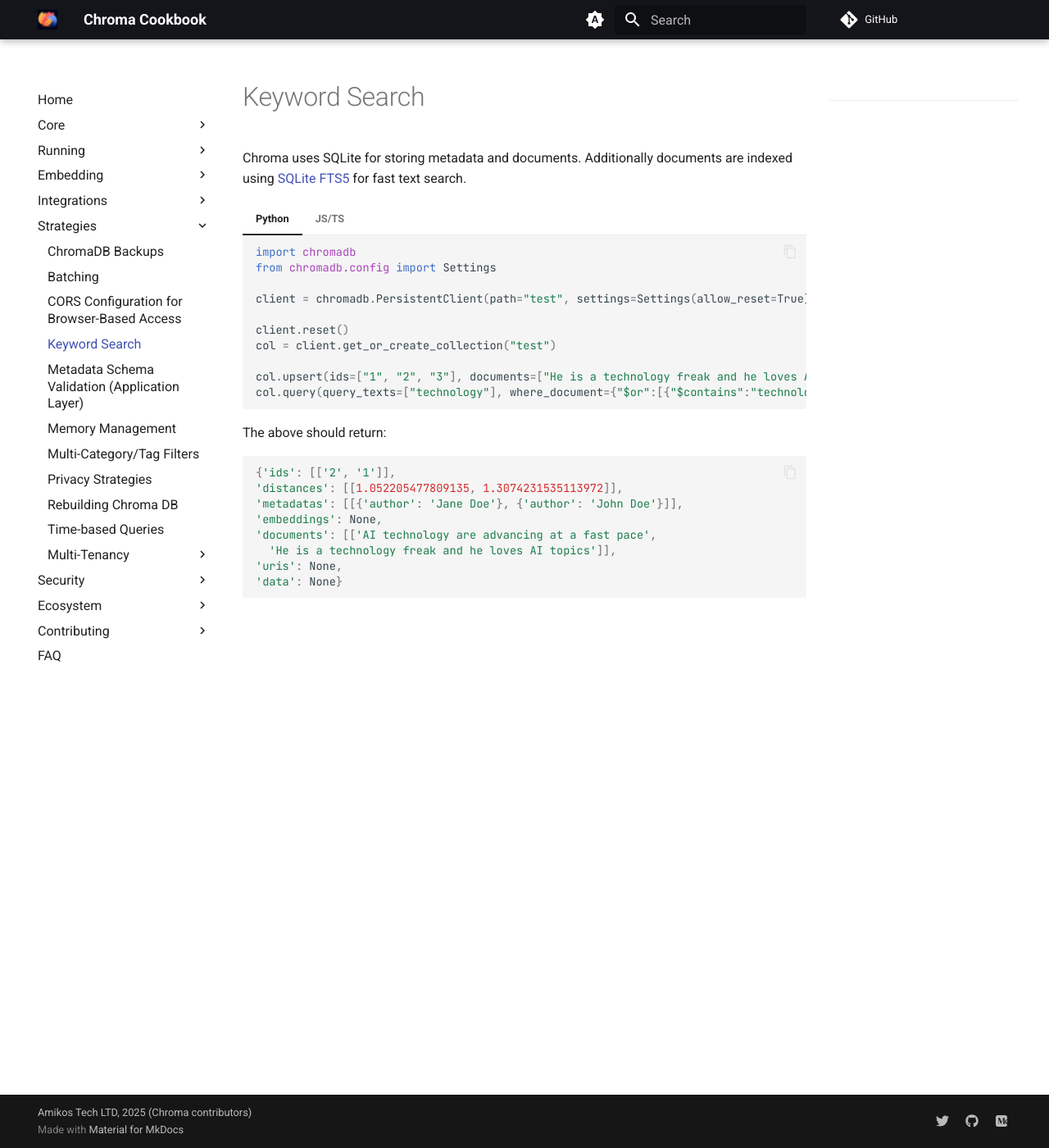
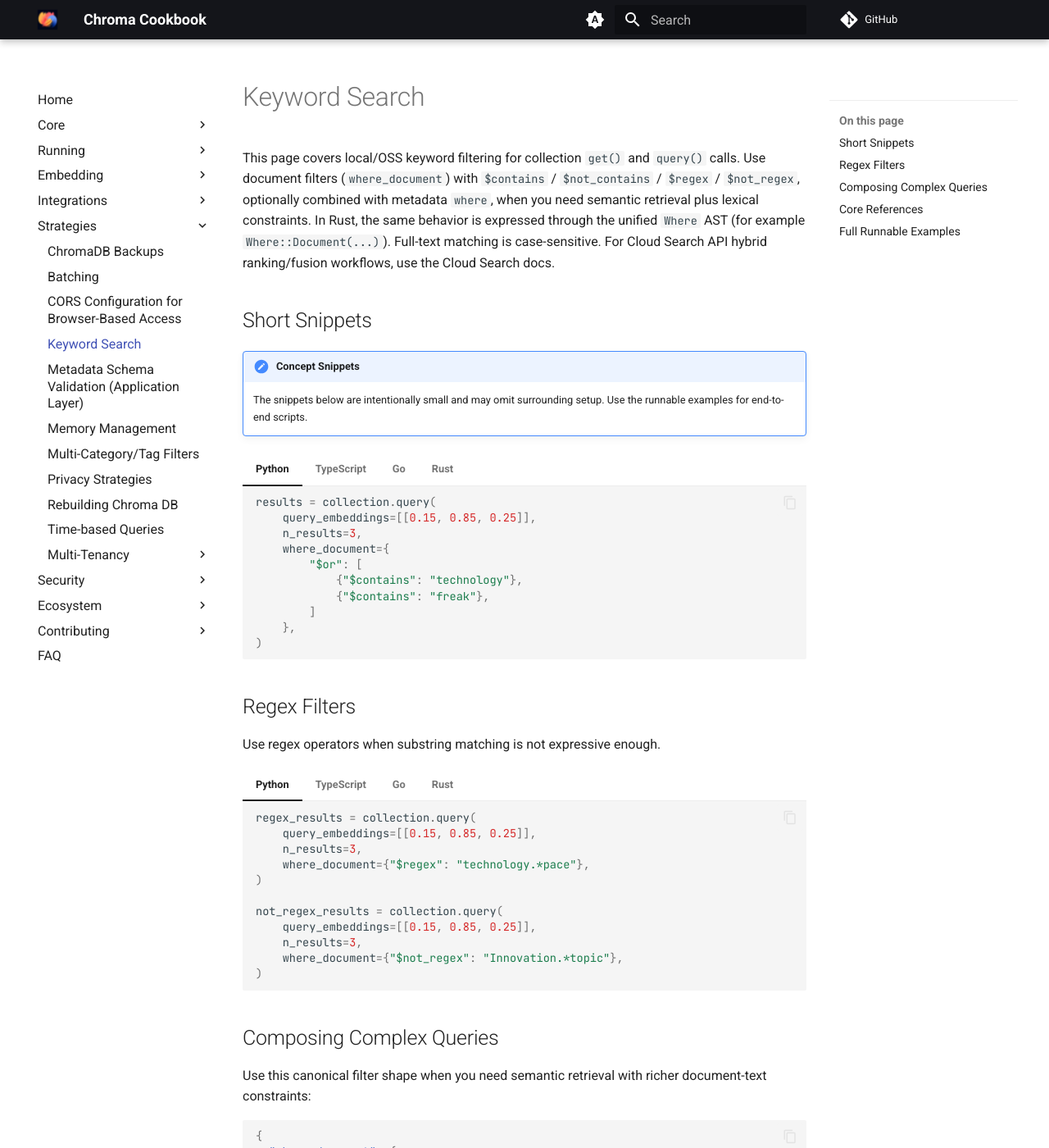
Before and after one commit to amikos-tech/chroma-cookbook, an MkDocs documentation site: the page built from docs/strategies/keyword-search.md, in a window 1280 px wide and 1400 px high. Shown: the whole window at 82% size. Built offline with MkDocs 1.6.1 and Material for MkDocs 9.7.7, drawn with Linux system fonts in a browser that asks for light colours; comment, search, counter and statistics services are not loaded; some of the changed text lies outside the part shown.

Commit message:
Add multi-language keyword search strategy and runnable examples (#143)

````diff
--- a/docs/strategies/keyword-search.md
+++ b/docs/strategies/keyword-search.md
@@ -1,64 +1,243 @@
 # Keyword Search
 
-Chroma uses SQLite for storing metadata and documents. Additionally documents are indexed using [SQLite FTS5](https://www.sqlite.org/fts5.html) for fast text search.
+This page covers local/OSS keyword filtering for collection `get()` and `query()` calls.
+Use document filters (`where_document`) with `$contains` / `$not_contains` / `$regex` / `$not_regex`, optionally combined with metadata `where`, when you need semantic retrieval plus lexical constraints.
+In Rust, the same behavior is expressed through the unified `Where` AST (for example `Where::Document(...)`).
+Full-text matching is case-sensitive. For Cloud Search API hybrid ranking/fusion workflows, use the Cloud Search docs.
 
+## Short Snippets
+
+!!! note "Concept Snippets"
+
+    The snippets below are intentionally small and may omit surrounding setup.
+    Use the runnable examples for end-to-end scripts.
 
 === "Python"
 
     ```python
-    import chromadb
-    from chromadb.config import Settings
-
-    client = chromadb.PersistentClient(path="test", settings=Settings(allow_reset=True))
-
-    client.reset()
-    col = client.get_or_create_collection("test")
-
-    col.upsert(ids=["1", "2", "3"], documents=["He is a technology freak and he loves AI topics", "AI technology are advancing at a fast pace", "Innovation in LLMs is a hot topic"],metadatas=[{"author": "John Doe"}, {"author": "Jane Doe"}, {"author": "John Doe"}])
-    col.query(query_texts=["technology"], where_document={"$or":[{"$contains":"technology"}, {"$contains":"freak"}]})
+    results = collection.query(
+        query_embeddings=[[0.15, 0.85, 0.25]],
+        n_results=3,
+        where_document={
+            "$or": [
+                {"$contains": "technology"},
+                {"$contains": "freak"},
+            ]
+        },
+    )
     ```
 
-    The above should return:
+=== "TypeScript"
 
+    ```typescript
+    const results = await collection.query({
+      queryEmbeddings: [[0.15, 0.85, 0.25]],
+      nResults: 3,
+      whereDocument: {
+        $or: [{ $contains: "technology" }, { $contains: "freak" }],
+      },
+    });
+    ```
 
+=== "Go"
+
+    ```go
+    results, err := collection.Query(ctx,
+      chroma.WithQueryEmbeddings(
+        embeddings.NewEmbeddingFromFloat32([]float32{0.15, 0.85, 0.25}),
+      ),
+      chroma.WithNResults(3),
+      chroma.WithWhereDocument(chroma.OrDocument(
+        chroma.Contains("technology"),
+        chroma.Contains("freak"),
+      )),
+    )
+    ```
+
+=== "Rust"
+
+    Rust uses a unified `Where` AST for both metadata and document filters.
+
+    ```rust
+    let where_clause = Where::Composite(CompositeExpression {
+        operator: BooleanOperator::Or,
+        children: vec![
+            Where::Document(DocumentExpression {
+                operator: DocumentOperator::Contains,
+                pattern: "technology".to_string(),
+            }),
+            Where::Document(DocumentExpression {
+                operator: DocumentOperator::Contains,
+                pattern: "freak".to_string(),
+            }),
+        ],
+    });
+
+    let results = collection
+        .query(
+            vec![vec![0.15, 0.85, 0.25]],
+            Some(3),
+            Some(where_clause),
+            None,
+            None,
+        )
+        .await?;
+    ```
+
+## Regex Filters
+
+Use regex operators when substring matching is not expressive enough.
+
+=== "Python"
 
     ```python
-    {'ids': [['2', '1']],
-    'distances': [[1.052205477809135, 1.3074231535113972]],
-    'metadatas': [[{'author': 'Jane Doe'}, {'author': 'John Doe'}]],
-    'embeddings': None,
-    'documents': [['AI technology are advancing at a fast pace',
-      'He is a technology freak and he loves AI topics']],
-    'uris': None,
-    'data': None}
+    regex_results = collection.query(
+        query_embeddings=[[0.15, 0.85, 0.25]],
+        n_results=3,
+        where_document={"$regex": "technology.*pace"},
+    )
+
+    not_regex_results = collection.query(
+        query_embeddings=[[0.15, 0.85, 0.25]],
+        n_results=3,
+        where_document={"$not_regex": "Innovation.*topic"},
+    )
     ```
 
-=== "JS/TS"
+=== "TypeScript"
 
     ```typescript
-    const { ChromaClient, OpenAIEmbeddingFunction } = require("chromadb");
+    const regexResults = await collection.query({
+      queryEmbeddings: [[0.15, 0.85, 0.25]],
+      nResults: 3,
+      whereDocument: { $regex: "technology.*pace" },
+    });
 
-    (async () => {
-        const client = new ChromaClient({
-            url: "http://localhost:8000",
-        });
+    const notRegexResults = await collection.query({
+      queryEmbeddings: [[0.15, 0.85, 0.25]],
+      nResults: 3,
+      whereDocument: { $not_regex: "Innovation.*topic" },
+    });
+    ```
 
-        const collection = client.getOrCreateCollection("test");
+=== "Go"
 
-        await collection.upsert({
-            ids: ["1", "2", "3"],
-            documents: ["He is a technology freak and he loves AI topics", "AI technology are advancing at a fast pace", "Innovation in LLMs is a hot topic"],
-            metadatas: [{ author: "John Doe" }, { author: "Jane Doe" }, { author: "John Doe" }],
-        });
+    ```go
+    regexResults, err := collection.Query(ctx,
+      chroma.WithQueryEmbeddings(
+        embeddings.NewEmbeddingFromFloat32([]float32{0.15, 0.85, 0.25}),
+      ),
+      chroma.WithNResults(3),
+      chroma.WithWhereDocument(chroma.Regex("technology.*pace")),
+    )
 
-        const results = await collection.query({
-            queryTexts: ["technology"],
-            whereDocument: {
-                "$or": [
-                    { "$contains": "technology" },
-                    { "$contains": "freak" }
-                ]
-            }
-        });
-    })();
+    notRegexResults, err := collection.Query(ctx,
+      chroma.WithQueryEmbeddings(
+        embeddings.NewEmbeddingFromFloat32([]float32{0.15, 0.85, 0.25}),
+      ),
+      chroma.WithNResults(3),
+      chroma.WithWhereDocument(chroma.NotRegex("Innovation.*topic")),
+    )
     ```
+
+=== "Rust"
+
+    ```rust
+    let regex_results = collection
+        .query(
+            vec![vec![0.15, 0.85, 0.25]],
+            Some(3),
+            Some(Where::Document(DocumentExpression {
+                operator: DocumentOperator::Regex,
+                pattern: "technology.*pace".to_string(),
+            })),
+            None,
+            None,
+        )
+        .await?;
+
+    let not_regex_results = collection
+        .query(
+            vec![vec![0.15, 0.85, 0.25]],
+            Some(3),
+            Some(Where::Document(DocumentExpression {
+                operator: DocumentOperator::NotRegex,
+                pattern: "Innovation.*topic".to_string(),
+            })),
+            None,
+            None,
+        )
+        .await?;
+    ```
+
+## Composing Complex Queries
+
+Use this canonical filter shape when you need semantic retrieval with richer document-text constraints:
+
+```json
+{
+  "where_document": {
+    "$and": [
+      {
+        "$or": [
+          { "$contains": "technology" },
+          { "$regex": "\\bAI\\b" }
+        ]
+      },
+      {
+        "$or": [
+          { "$contains": "LLM" },
+          { "$regex": "(GPU|CUDA)" }
+        ]
+      },
+      { "$not_contains": "deprecated" },
+      { "$not_regex": "(draft|obsolete)" }
+    ]
+  }
+}
+```
+
+This expresses:
+
+- `technology` substring OR exact-word `AI` regex.
+- `LLM` substring OR `GPU`/`CUDA` regex.
+- Excludes documents containing `deprecated`.
+- Excludes documents matching `draft` or `obsolete` patterns.
+
+Client mapping:
+
+- Python: pass this object as `where_document=...`.
+- TypeScript: pass as `whereDocument`.
+- Go: map to `chroma.WithWhereDocument(...)`.
+- Rust: express this with document nodes in the unified `Where` tree.
+
+Hints:
+
+- If you also pass metadata `where`, it is combined with `where_document` using an implicit `AND`.
+- Use nested `$and`/`$or` in either clause to model richer logic.
+- For debugging candidate selection, run `get(where=..., where_document=..., include=[])` first to inspect matching IDs before ranking.
+- Keep `include` narrow to reduce payload size and response time.
+- Full-text operators include contains/not-contains and regex/not-regex. In Rust these map to `DocumentOperator::{Contains, NotContains, Regex, NotRegex}`.
+- Prefer anchored and specific regex patterns to avoid broad scans.
+
+## Core References
+
+- [Filters (`where` and `where_document` operators)](../core/filters.md)
+- [Collections (`query` result shape, `include`, ID-constrained query)](../core/collections.md)
+- [Concepts (search stages and query flow)](../core/concepts.md)
+- [Advanced Queries (query-stage semantics and tradeoffs)](../core/advanced/queries.md)
+- [Official Full Text Search docs](https://docs.trychroma.com/docs/querying-collections/full-text-search)
+
+## Full Runnable Examples
+
+All runnable examples assume a local Chroma server:
+
+```bash
+docker run --rm -p 8000:8000 chromadb/chroma:1.5.1
+```
+
+- [Overview and run commands](https://github.com/amikos-tech/chroma-cookbook/tree/main/examples/keyword-search)
+- [Python](https://github.com/amikos-tech/chroma-cookbook/blob/main/examples/keyword-search/python/keyword_search.py)
+- [TypeScript](https://github.com/amikos-tech/chroma-cookbook/blob/main/examples/keyword-search/typescript/keyword_search.ts)
+- [Go](https://github.com/amikos-tech/chroma-cookbook/blob/main/examples/keyword-search/go/main.go)
+- [Rust](https://github.com/amikos-tech/chroma-cookbook/blob/main/examples/keyword-search/rust/src/main.rs)
````
Also changed, not shown: docs/index.md (+2 -1 lines), examples/keyword-search/README.md (added, +48 -0 lines), 10 other files.
